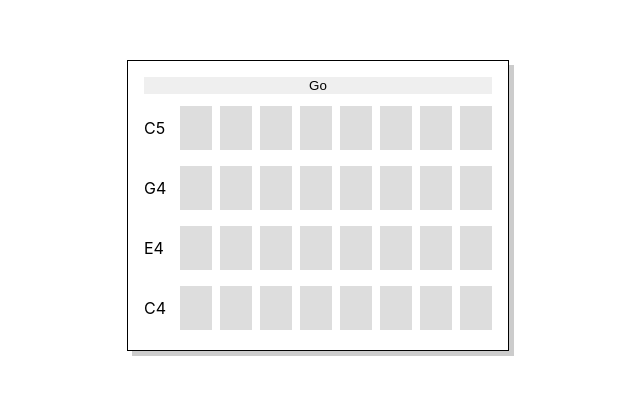
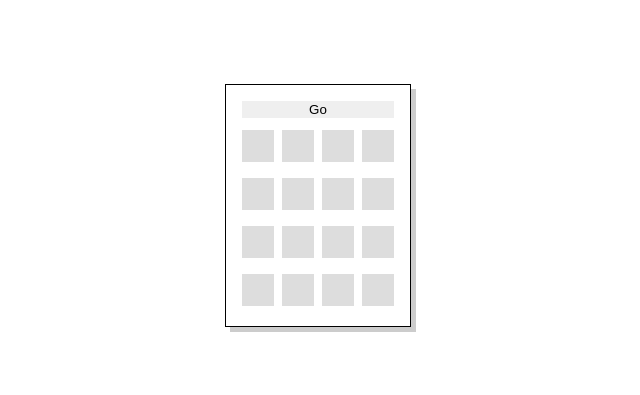
Before and after one commit to alexfiftysix/drum-time, a React (Create React App) app: page / in a window 1280 px wide. Shown: the part 195-590 px from the top of the page, without its empty margins (322-962 px from the left). Built offline with nearby package versions, Linux system fonts and the light colour scheme.

Commit message:
Refactor sequencer

```diff
--- a/src/App.tsx
+++ b/src/App.tsx
@@ -2,11 +2,12 @@ import React from 'react'
 import './reset.scss'
 import { Controller } from './components/sequencer/Controller'
 import styles from './App.module.scss'
+import { scales } from './utilities/scales'
 
 function App() {
   return (
     <div className={styles.root}>
-      <Controller size={8} />
+      <Controller size={4} notes={scales.triadC} />
     </div>
   )
 }
--- a/src/components/sequencer/Controller.tsx
+++ b/src/components/sequencer/Controller.tsx
@@ -5,10 +5,13 @@ import * as Tone from 'tone'
 
 type ControllerProps = {
   size: number
+  notes: string[]
 }
 
 export const Controller = (props: ControllerProps) => {
   const [looping, setLooping] = useState(false)
+
+  const synth = new Tone.PolySynth(Tone.Synth).toDestination()
 
   const onClick = useCallback(() => {
     if (looping) {
@@ -23,10 +26,9 @@ export const Controller = (props: ControllerProps) => {
   return (
     <div className={styles.root}>
       <button onClick={onClick}> {looping ? 'Stop' : 'Go'}</button>
-      <SequencerRow note="C5" size={props.size} />
-      <SequencerRow note="G4" size={props.size} />
-      <SequencerRow note="E4" size={props.size} />
-      <SequencerRow note="C4" size={props.size} />
+      {props.notes.map((note, index) => (
+        <SequencerRow key={index} note={note} size={props.size} synth={synth} />
+      ))}
     </div>
   )
 }
--- a/src/components/sequencer/SequencerRow.tsx
+++ b/src/components/sequencer/SequencerRow.tsx
@@ -2,17 +2,18 @@ import * as Tone from 'tone'
 import { useCallback } from 'react'
 import styles from './SequencerRow.module.scss'
 import { SequencerCell } from './SequencerCell'
+import { Synth } from 'tone'
 
 type SequencerRowProps = {
   note: string
   size: number
+  synth: Synth | Tone.PolySynth
 }
 
 export const SequencerRow = (props: SequencerRowProps) => {
-  const synth = new Tone.Synth().toDestination()
   const toneSequence = new Tone.Sequence(
     (time, note) => {
-      if (note) synth.triggerAttackRelease(note, 0.1, time)
+      if (note) props.synth.triggerAttackRelease(note, 0.1, time)
     },
     // @ts-ignore
     [...Array(props.size).keys()].map(() => undefined)
@@ -30,7 +31,6 @@ export const SequencerRow = (props: SequencerRowProps) => {
 
   return (
     <div className={styles.blocks}>
-      <p className={styles.noteName}>{props.note}</p>
       {toneSequence.events.map((note, index) => (
         <SequencerCell
           key={index}
--- /dev/null
+++ b/src/utilities/scales.ts
@@ -0,0 +1,4 @@
+export const scales = {
+  fullC: ['C5', 'B4', 'A4', 'G4', 'F4', 'E4', 'D4', 'C4'],
+  triadC: ['C5', 'G4', 'E4', 'C4'],
+}
```
